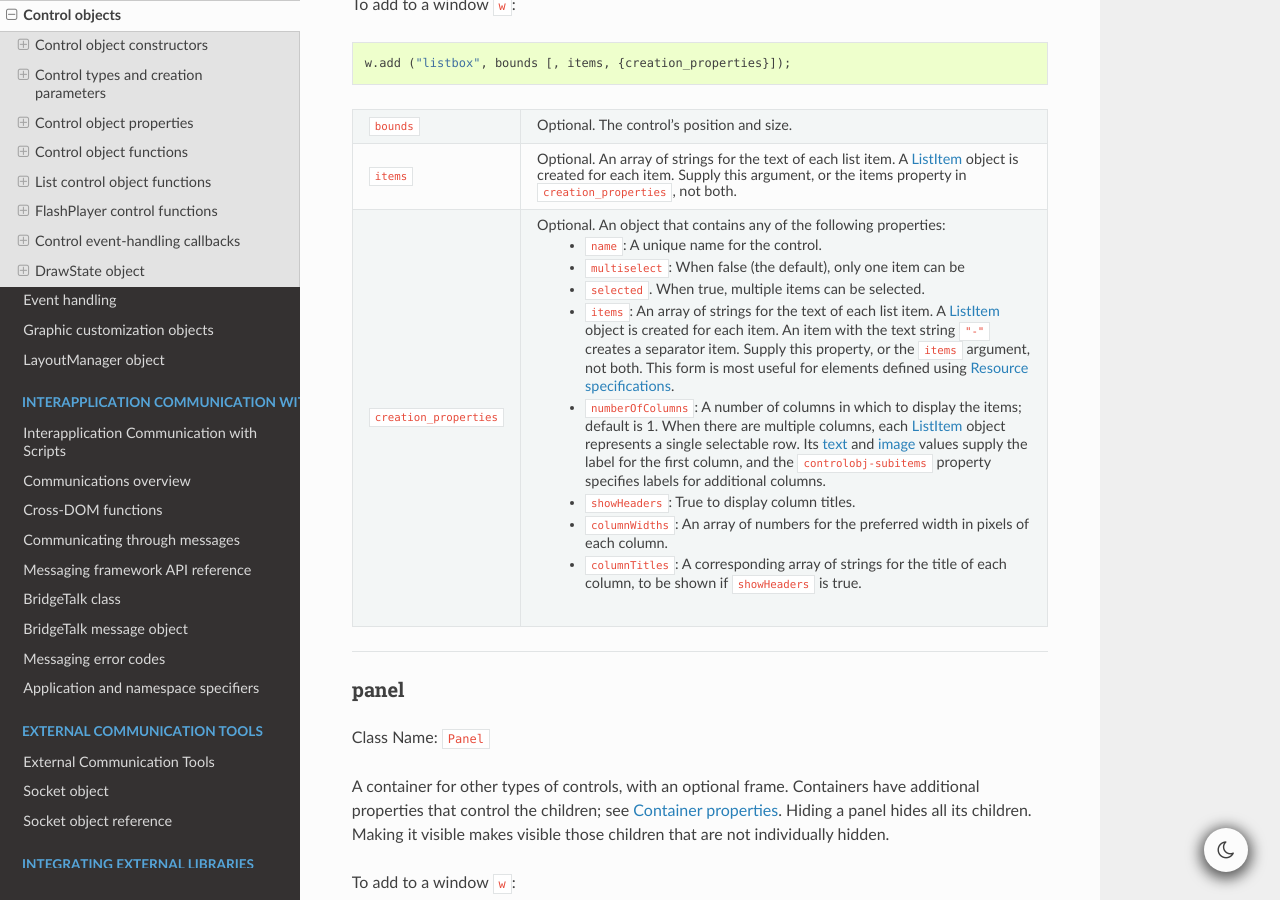
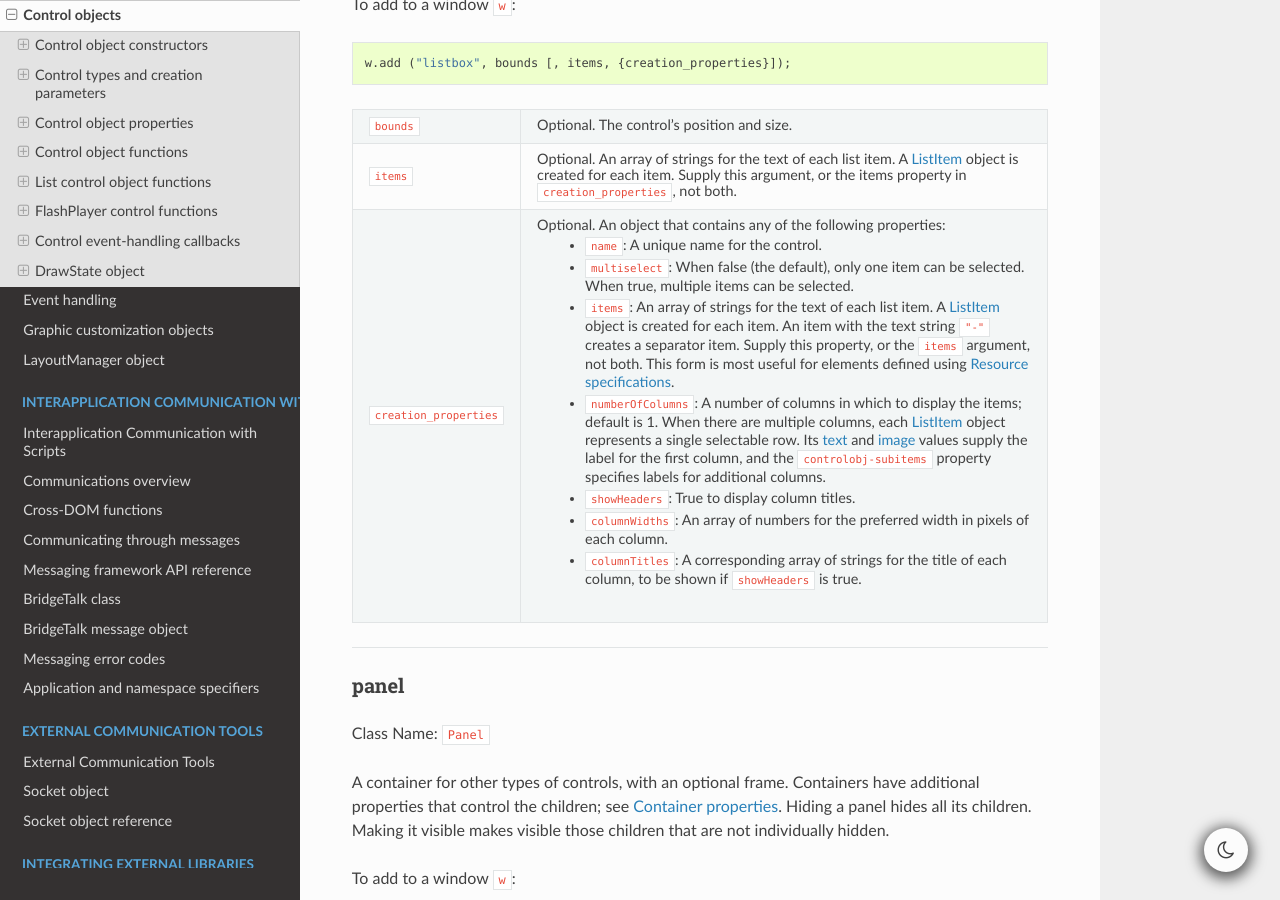
Before and after one commit to docsforadobe/javascript-tools-guide, a Sphinx documentation site: the page built from docs/user-interface-tools/control-objects.rst, in a window 1280 px wide and 900 px high, scrolled down 7697 px. Built offline with Sphinx 7.4.7 and the Read the Docs theme 3.1.0, drawn with Linux system fonts in a browser that asks for light colours.

```diff
--- a/docs/user-interface-tools/control-objects.rst
+++ b/docs/user-interface-tools/control-objects.rst
@@ -410,7 +410,7 @@ To add to a window ``w``::
 
                            - ``name``: A unique name for the control.
                            - ``multiselect``: When false (the default), only one item can be
-                           - ``selected``. When true, multiple items can be selected.
+                             selected. When true, multiple items can be selected.
                            - ``items``: An array of strings for the text of each list item. A
                              :ref:`listitem` object is created for each item. An item with the
                              text string ``"-"`` creates a separator item. Supply this
```
